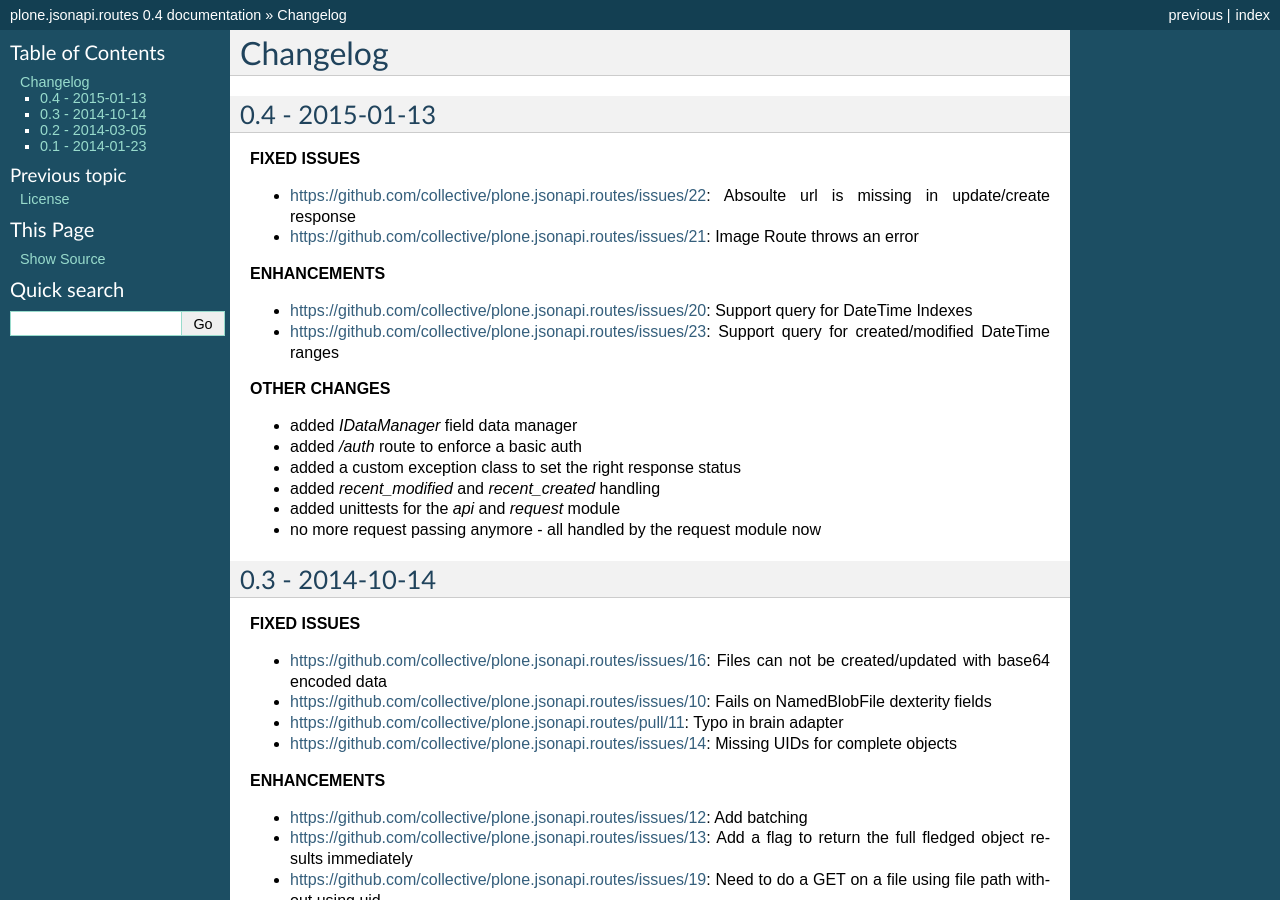
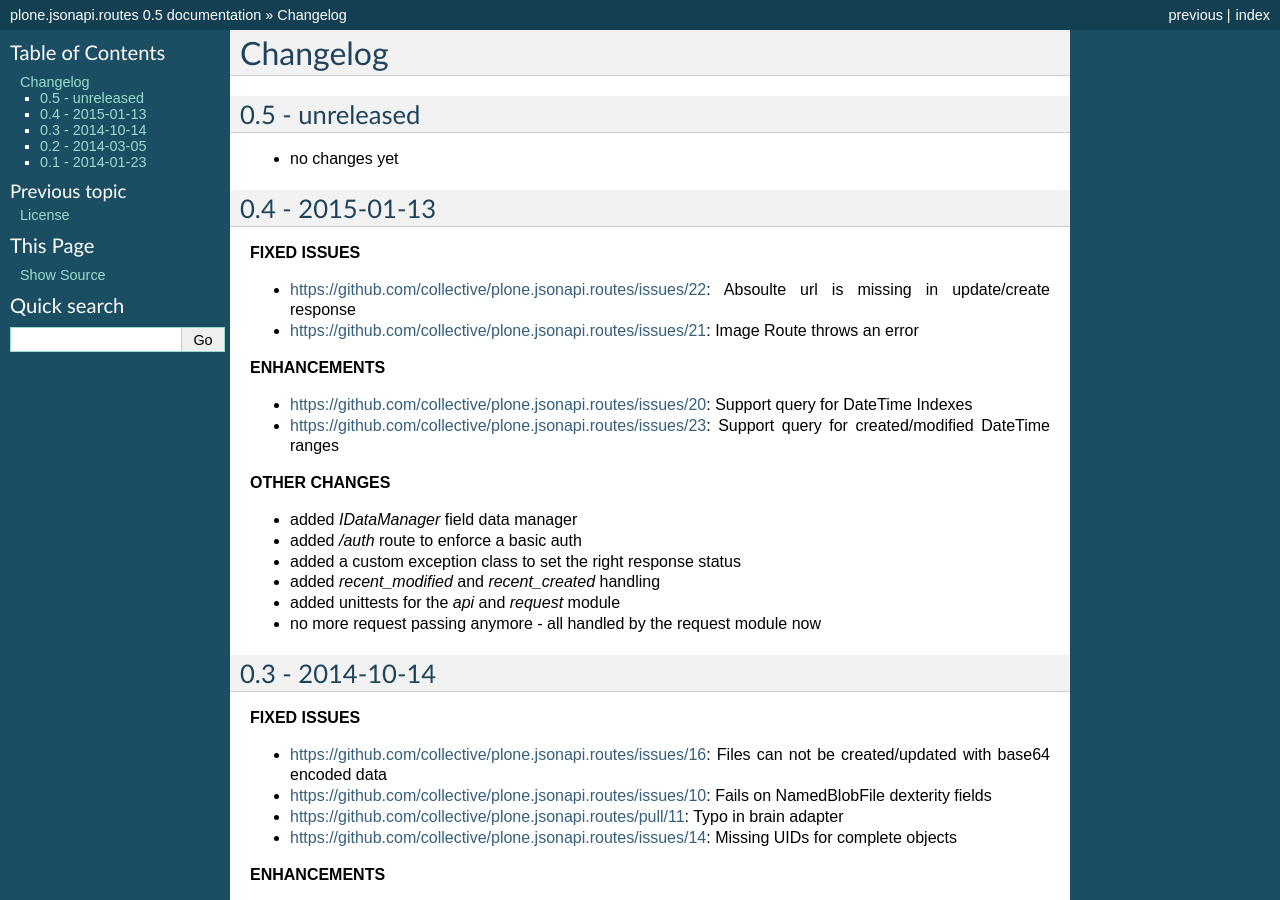
Before and after one commit to collective/plone.jsonapi.routes, a Sphinx documentation site: the page built from docs/HISTORY.rst, in a window 1280 px wide and 900 px high. Built offline with Sphinx 7.4.7, drawn with Linux system fonts in a browser that asks for light colours; some of the changed text lies outside the part shown.

Commit message:
versions bumped

```diff
--- a/README.rst
+++ b/README.rst
@@ -2,7 +2,7 @@
 ====================
 
 :Author: Ramon Bartl
-:Version: 0.4
+:Version: 0.5
 
 
 .. contents:: Table of Contents
--- a/docs/HISTORY.rst
+++ b/docs/HISTORY.rst
@@ -1,5 +1,11 @@
 Changelog
 =========
+
+0.5 - unreleased
+----------------
+
+- no changes yet
+
 
 0.4 - 2015-01-13
 ----------------
--- a/docs/conf.py
+++ b/docs/conf.py
@@ -54,9 +54,9 @@
 # built documents.
 #
 # The short X.Y version.
-version = '0.4'
+version = '0.5'
 # The full version, including alpha/beta/rc tags.
-release = '0.4'
+release = '0.5'
 
 # The language for content autogenerated by Sphinx. Refer to documentation
 # for a list of supported languages.
--- a/setup.py
+++ b/setup.py
@@ -3,7 +3,7 @@
 import os
 from setuptools import setup, find_packages
 
-version = '0.4'
+version = '0.5'
 
 long_description = (
     open('README.rst').read()
--- a/src/plone/jsonapi/routes/version.py
+++ b/src/plone/jsonapi/routes/version.py
@@ -12,7 +12,7 @@
     return dist.version
 
 __version__ = version()
-__build__ = 335
+__build__ = 336
 __date__ = '2015-01-13'
 
 
```
